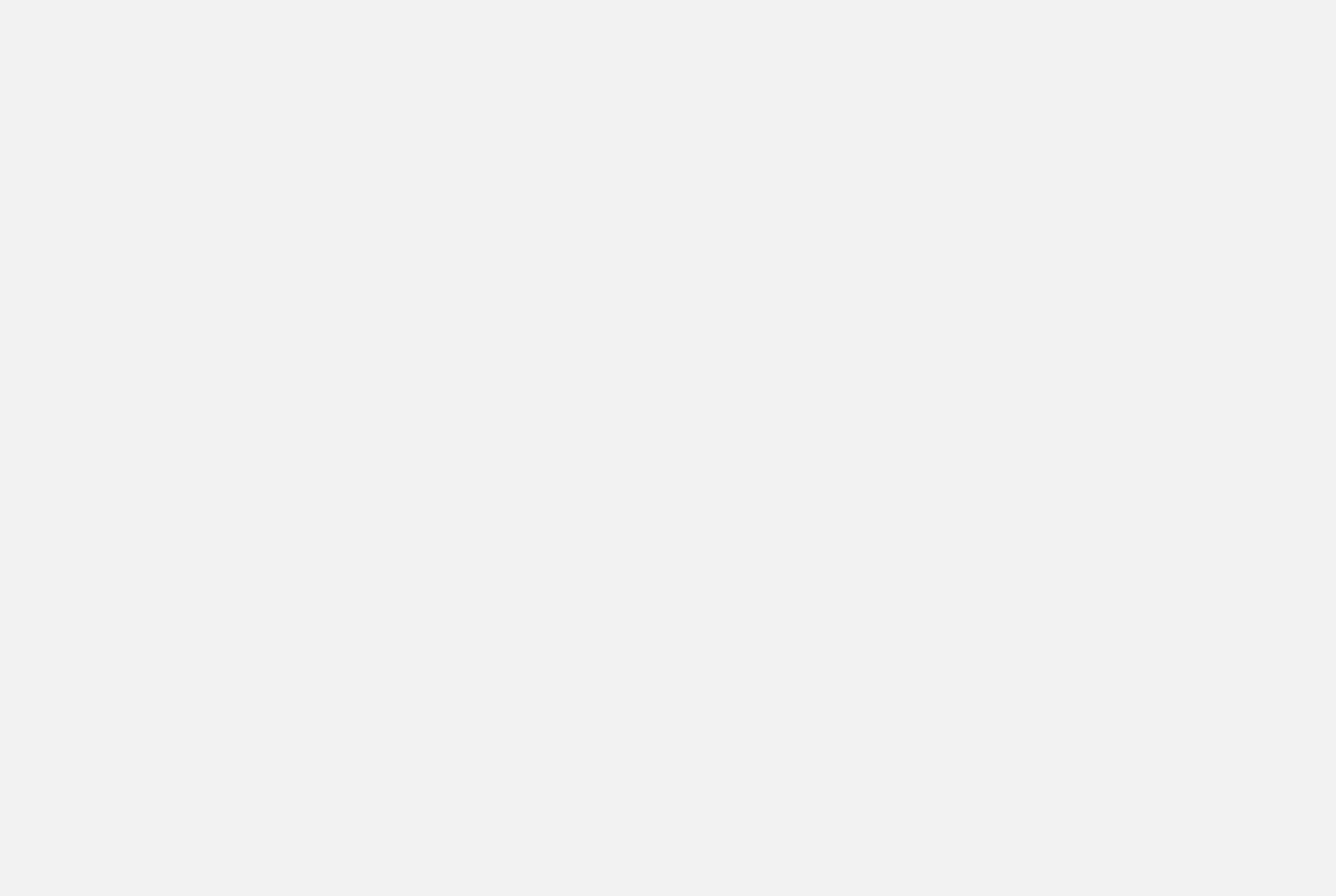
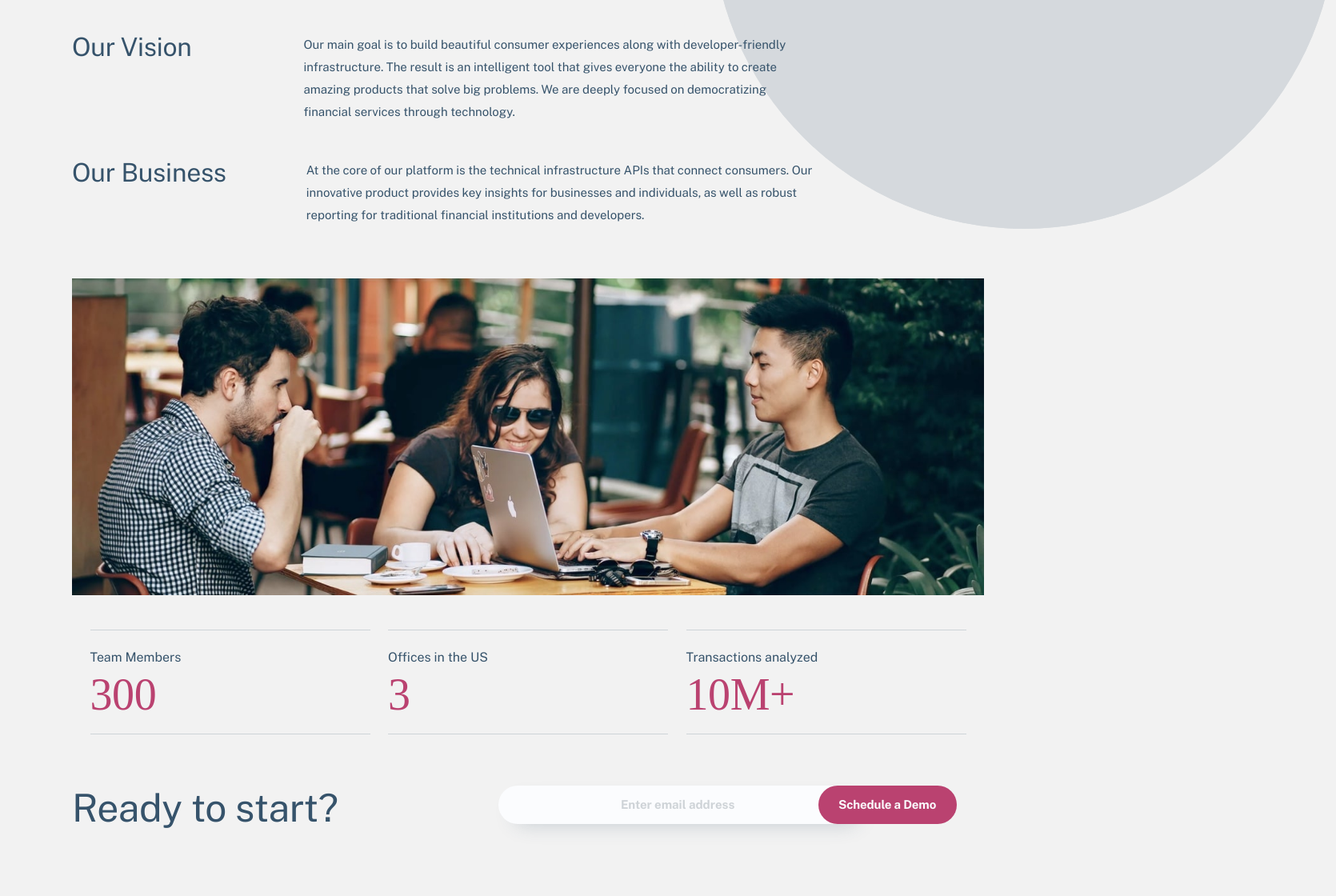
Before and after one commit to shaunvan119/payapi-website, a React (Create React App) app: page /About in a window 1280 px wide. Shown: the part 362-1482 px from the top of the page at 80% size, 1670 px wide, since content can reach past the window. Before the commit the page ends 800 px from the top, so only its background shows below. Built offline with nearby package versions, Linux system fonts and the light colour scheme.

Commit message:
about section completed

```diff
--- a/src/App.js
+++ b/src/App.js
@@ -1,10 +1,18 @@
 import Home from "./components/pages/Home";
+import { Routes, Route } from "react-router-dom";
+import Price from "./components/pages/Price";
+import About from "./components/pages/About";
+
 
 
 function App() {
   return (
     <div className="wrapper">
       <Home/>
+      <Routes>
+      <Route path="/Price" element={<Price/>}/>
+      <Route path="/About" element={<About/>}/>
+      </Routes>
     </div>
   );
 }
--- a/src/components/Pricing.js
+++ b/src/components/Pricing.js
@@ -1,5 +1,6 @@
 
 import line from "../assets/home/desktop/Rectangle.png"
+
 import {  Link } from "react-router-dom";
 
 function Pricing() {
--- a/src/components/pages/About.js
+++ b/src/components/pages/About.js
@@ -1,3 +1,11 @@
+
+import Footer from "../Footer"
+import Header from "../Header"
+import Contact from "../Contact"
+import team from "../pages/image-team-members.jpg"
+import line from "../pages/Rectangle.png"
+
+
 
 
 
@@ -5,8 +13,49 @@
 function About() {
 
     return (
-        <div className="about-page">
-        <h1>Place Holder</h1>
+        <div className="home-page">
+        <Header/>
+        <h1 className="innovators">We empower innovators<br/>
+              by delivering access to the<br/>financial system</h1>
+            <div className="aboutus-section-one">
+                <h2 className="about-h2-top">Our Vision</h2>
+                <p className="about-p">Our main goal is to build beautiful consumer experiences along with developer-friendly<br/> infrastructure. The result is an intelligent tool that gives everyone the ability to create<br/>
+                amazing products that solve big problems. We are deeply focused on democratizing<br/>
+                financial services through technology. </p>
+            </div>
+            <div className="aboutus-section-two">
+
+                <h2 className="about-h2">Our Business</h2>
+                <p className="about-p">At the core of our platform is the technical infrastructure APIs that connect consumers. Our<br/>
+                innovative product provides key insights for businesses and individuals, as well as robust<br/>
+                reporting for traditional financial institutions and developers.</p>
+            </div>
+            <img src={team} alt="team" className="team" />
+            <div className="bottom-info-section">
+                <div className="bottom-info">
+                    <img src={line} alt="line" className="line" />
+                    <h3 className="bottom-info-h3">Team Members</h3>
+                    <p className="bottom-info-p">300</p>
+                    <img src={line} alt="line" className="line" />
+                </div>
+                <div className="bottom-info">
+                    <img src={line} alt="line" className="line" />
+                    <h3 className="bottom-info-h3">Offices in the US</h3>
+                    <p className="bottom-info-p">3</p>
+                    <img src={line} alt="line" className="line" />
+                </div>
+                <div className="bottom-info">
+                    <img src={line} alt="line" className="line" />
+                    <h3 className="bottom-info-h3">Transactions analyzed</h3>
+                    <p className="bottom-info-p">10M+</p>
+                    <img src={line} alt="line" className="line" />
+                </div>
+            </div>
+            <div className="ready-price-contact">
+            <h3 className="ready-price-page">Ready to start?</h3>
+             <Contact/>
+        </div>
+        <Footer/>
 
 
         </div>
--- a/src/components/pages/Home.js
+++ b/src/components/pages/Home.js
@@ -7,10 +7,10 @@ import BottomSectionTwo from "../BottomSectionTwo"
 import BottomSectionThree from "../BottomSectionThree"
 import BottomSectionFour from "../BottomSectionFour"
 import Footer from "../Footer"
-import Price from "./Price"
+
 import ContactForm from "../ContactForm"
 import { Routes, Route } from "react-router-dom";
-import About from "./About"
+
 
 
 function Home() {
@@ -28,8 +28,8 @@ function Home() {
         <BottomSectionFour/>,
         <Footer/> ]}/>
         <Route path="/contactUs" element={<ContactForm/>}/>
-       <Route path="/Price" element={<Price/>}/>
-        <Route path="/About" element={<About/>}/>
+
+
        </Routes>
 
         </div>
--- a/src/components/pages/Price.js
+++ b/src/components/pages/Price.js
@@ -2,6 +2,8 @@
 import Pricing from "../Pricing"
 import Footer from "../Footer"
 import Header from "../Header"
+import Contact from "../Contact"
+
 
 
 
@@ -11,11 +13,10 @@ function Price() {
         <div className="home-page">
         <Header/>
         <Pricing/>
-
-
-
-
-
+       <div className="ready-price-contact">
+            <h3 className="ready-price-page">Ready to start?</h3>
+             <Contact/>
+        </div>
         <Footer/>
 
 
--- a/src/index.css
+++ b/src/index.css
@@ -50,6 +50,7 @@ nav ul {
 
 nav li {
     margin-left: 2rem;
+    margin-top: -8px;
 }
 
 .form-section {
@@ -209,7 +210,8 @@ margin-top: 100px;
 .price-main-section {
   display: flex;
   flex-direction: row;
-  margin-top: 100px;
+  margin-top: 40px;
+
 }
 
 .free-plan, .basic-plan {
@@ -219,6 +221,32 @@ margin-top: 100px;
 ul {
     list-style-type: none;
 
+}
+
+.ready-price-contact {
+  display: flex;
+  margin-top: 60px;
+
+}
+
+.aboutus-section-one, .aboutus-section-two {
+  display: flex;
+}
+
+.about-h2 {
+  margin-right: 100px;
+}
+
+.team {
+  display: flex;
+  margin-top: 50px;
+  width: 1140px;
+}
+
+.bottom-info-section {
+  display: flex;
+  justify-content: space-evenly;
+  margin-top: 30px;
 }
 
 
@@ -417,7 +445,7 @@ h1 {
 
 .price-amount {
   font-family: Public Sans;
-  font-size: 56px;
+  font-size: 46px;
   font-weight: 400;
   line-height: 72px;
   letter-spacing: -0.4307692348957062px;
@@ -442,3 +470,79 @@ li {
   letter-spacing: 0px;
   color:#6C8294;
 }
+
+.ready-price-page {
+  font-family: Public Sans;
+  font-size: 48px;
+  font-weight: 400;
+  line-height: 56px;
+  letter-spacing: -0.3692307770252228px;
+  color: #36536B;
+  margin-right: 200px;
+  margin-top: 0px;
+
+
+}
+
+.innovators {
+  font-family: Public Sans;
+  font-size: 56px;
+  font-weight: 400;
+  line-height: 56px;
+  letter-spacing: -0.4307692348957062px;
+  color: #36536B;
+}
+
+.about-h2 {
+  font-family: Public Sans;
+  font-size: 32px;
+  font-weight: 400;
+  line-height: 40px;
+  letter-spacing: -0.2461538463830948px;
+  color: #36536B;
+
+}
+
+.about-h2-top {
+  font-family: Public Sans;
+  font-size: 32px;
+  font-weight: 400;
+  line-height: 40px;
+  letter-spacing: -0.2461538463830948px;
+  color: #36536B;
+  margin-right: 140px;
+}
+
+.about-p {
+  font-family: Public Sans;
+  color: #36536B;
+  font-size: 15px;
+  font-weight: 400;
+  line-height: 28px;
+  letter-spacing: 0px;
+  margin-top: 30px;
+}
+
+.bottom-info-h3 {
+  font-family: Public Sans;
+  color: #36536B;
+  font-size: 16px;
+  font-weight: 400;
+  line-height: 28px;
+  letter-spacing: 0px;
+  text-align: left;
+
+}
+
+.bottom-info-p {
+  font-family: Public Sans;
+  color: #BA4270;
+  font-family: DM Serif Display;
+  font-size: 56px;
+  font-weight: 400;
+  line-height: 72px;
+  letter-spacing: -0.4307692348957062px;
+  margin-top: -20px;
+  margin-bottom: 0;
+
+}
```
Also changed, not shown: src/components/pages/Rectangle.png (added), src/components/pages/image-team-members.jpg (renamed from src/assets/about/desktop/image-team-members.jpg).
